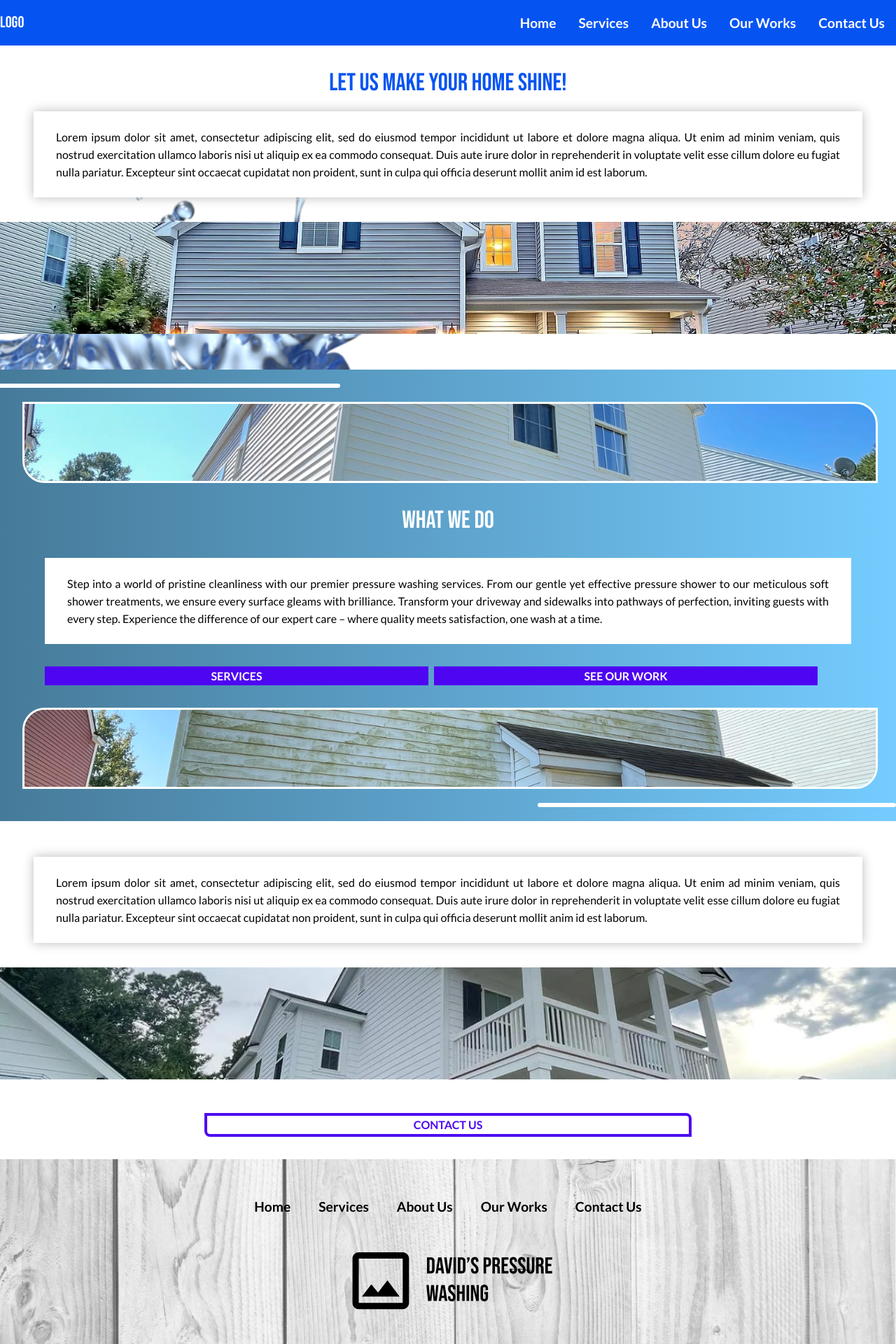
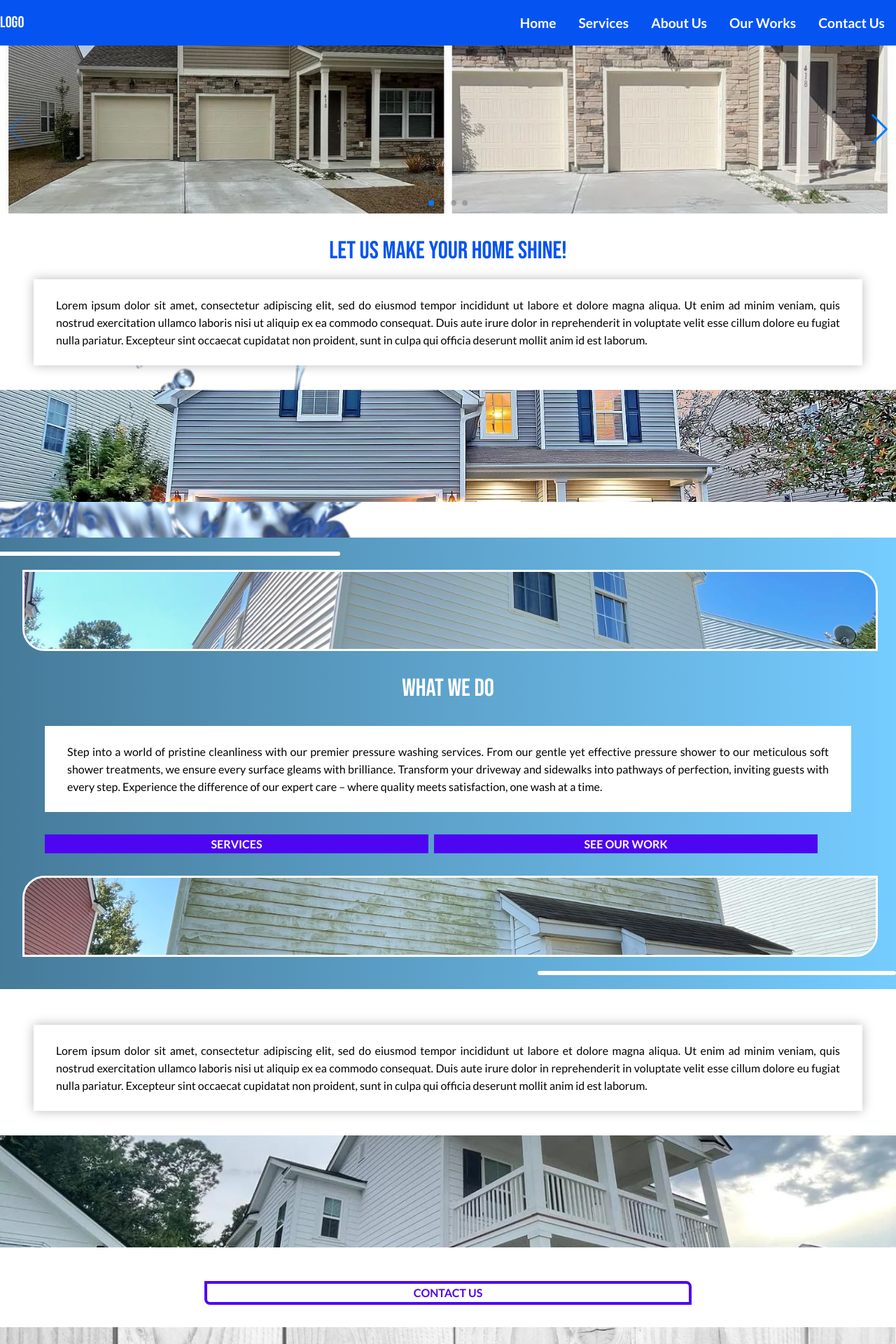
Before and after one commit to yeray004/David-s-Pressure-Washing, a Next.js app: page / in a window 1280 px wide. Shown: the top 1920 px of the page at 70% size. Built offline with nearby package versions, Linux system fonts and the light colour scheme.

Commit message:
testing carousel with swiper

```diff
--- a/app/Home.css
+++ b/app/Home.css
@@ -18,6 +18,11 @@
   width: 100%;
   height: 10rem;
   margin: 1rem 0;
+  object-fit: cover;
+}
+.carousel-div, .carousel-img{
+  width: 100%;
+  height: 15rem;
   object-fit: cover;
 }
 /* section #1 ---------------------*/
--- a/app/components/Footer.css
+++ b/app/components/Footer.css
@@ -4,7 +4,7 @@ footer{
   align-items: center;
   text-align: center;
   margin-top: 10px;
-  padding: 2rem 3rem;
+  padding: 2rem 1.1rem;
   background-image: url(../../public/images/other/footer-img.png);
   background-position: center;
   background-repeat: no-repeat;
@@ -36,10 +36,10 @@ footer div:last-child{
 footer div:last-child > div{
   flex-wrap: nowrap;
   gap: 1rem;
-  margin: 0 2rem 0 0;
+  margin: 0 1rem 0 0;
 }
 footer div:last-child > div > img{
-  width: 3rem;
+  width: 2rem;
   height: fit-content;
 }
 footer div:last-child > p{
@@ -55,11 +55,16 @@ footer div:last-child > p{
   height: auto;
   margin-top: 1rem;
 }
-@media (max-width:800px) {
+@media (min-width:800px) {
   footer div:last-child > div{
-    margin: 0 1rem 0 0;
+    margin: 0 2rem 0 0;
   }
   footer div:last-child > div > img{
-    width: 2rem;
+    width: 3rem;
   }
 }
+@media (min-width:375px){
+  footer{
+    padding: 2rem 2rem;
+  }
+}
--- /dev/null
+++ b/app/components/HomeCarousel.jsx
@@ -0,0 +1,46 @@
+'use client'
+import Image from 'next/image';
+
+// Import Swiper React components
+import { Swiper, SwiperSlide } from 'swiper/react';
+import { Navigation, Pagination, Mousewheel, Keyboard } from 'swiper/modules';
+
+// Import Swiper styles
+import 'swiper/css';
+import 'swiper/css/navigation';
+import 'swiper/css/pagination';
+
+
+import img1 from '../../public/images/works/img1.webp'
+import img2 from '../../public/images/works/img2.webp'
+import img3 from '../../public/images/works/img3.webp'
+import img4 from '../../public/images/works/img4.webp'
+
+function HomeCarousel() {
+  return (
+    <Swiper
+        cssMode={true}
+        navigation={true}
+        pagination={true}
+        mousewheel={true}
+        keyboard={true}
+        modules={[Navigation, Pagination, Mousewheel, Keyboard]}
+        className="mySwiper"
+    >
+      <SwiperSlide className='carousel-div'>
+        <Image src={img1} alt='water splash' className='carousel-img' />
+      </SwiperSlide>
+      <SwiperSlide className='carousel-div'>
+        <Image src={img2} alt='water splash' className='carousel-img' />
+      </SwiperSlide>
+      <SwiperSlide className='carousel-div'>
+        <Image src={img3} alt='water splash' className='carousel-img' />
+      </SwiperSlide>
+      <SwiperSlide className='carousel-div'>
+        <Image src={img4} alt='water splash' className='carousel-img' />
+      </SwiperSlide>
+    </Swiper>
+  );
+}
+
+export default HomeCarousel;
--- a/app/globals.css
+++ b/app/globals.css
@@ -18,6 +18,10 @@ html{
 body{
   margin: 0;
   padding:0;
+}
+main{
+  max-width: 1440px;
+  margin: auto;
 }
 h1, h2, h3, h4{
   margin: 0;
--- a/app/page.jsx
+++ b/app/page.jsx
@@ -1,5 +1,7 @@
 import Image from "next/image";
 import Link from 'next/link'
+// Components
+import HomeCarousel from './components/HomeCarousel';
 //Styles and Images
 import './Home.css'
 import splash1 from '../public/images/other/splash1.png';
@@ -14,7 +16,7 @@ export default function Home() {
     <main>
       {/* carrousel */}
       <section className='home-carousel'>
-
+        <HomeCarousel/>
       </section>
       {/* home-section1 */}
       <section className='home-section1'>
--- a/package.json
+++ b/package.json
@@ -11,7 +11,8 @@
   "dependencies": {
     "next": "14.1.4",
     "react": "^18",
-    "react-dom": "^18"
+    "react-dom": "^18",
+    "swiper": "^11.1.1"
   },
   "devDependencies": {
     "@types/react": "^18.2.75",
```
Also changed, not shown: 1 other file (tests, documents, lock files or other folders).
